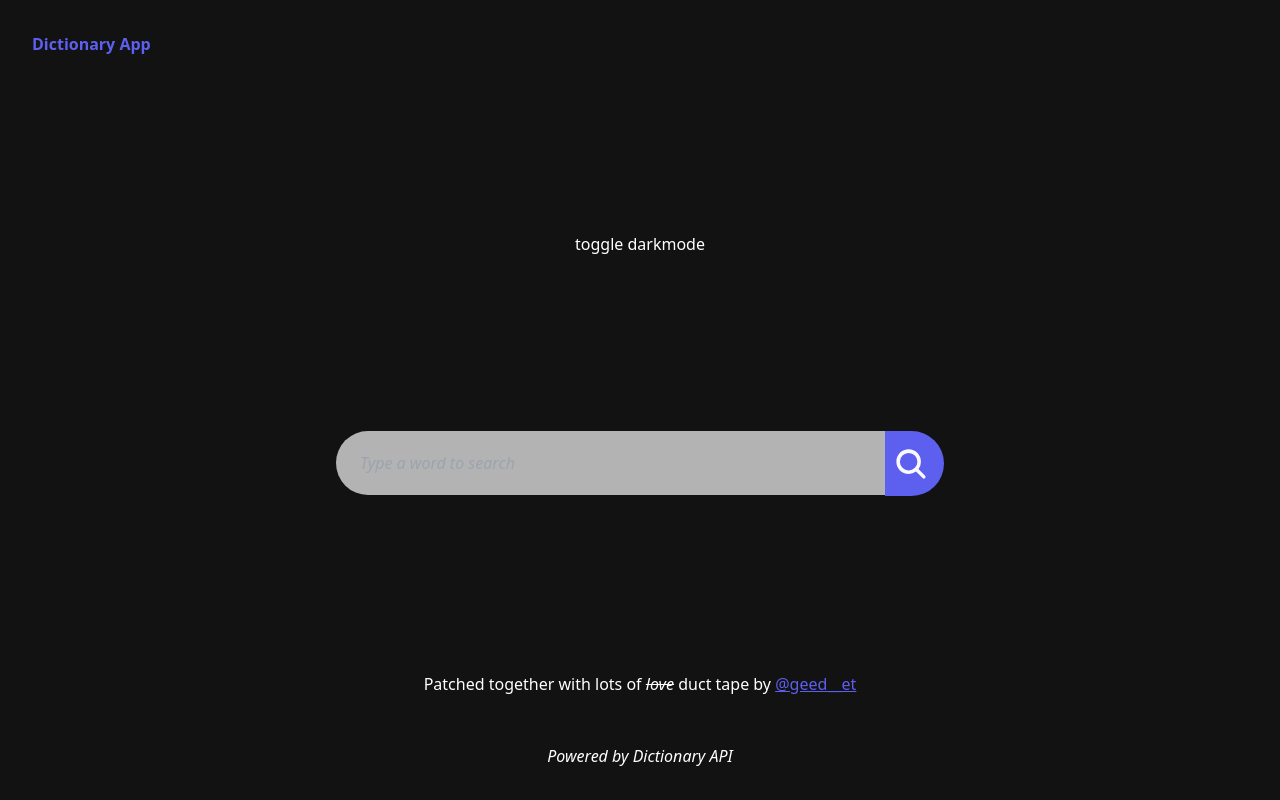
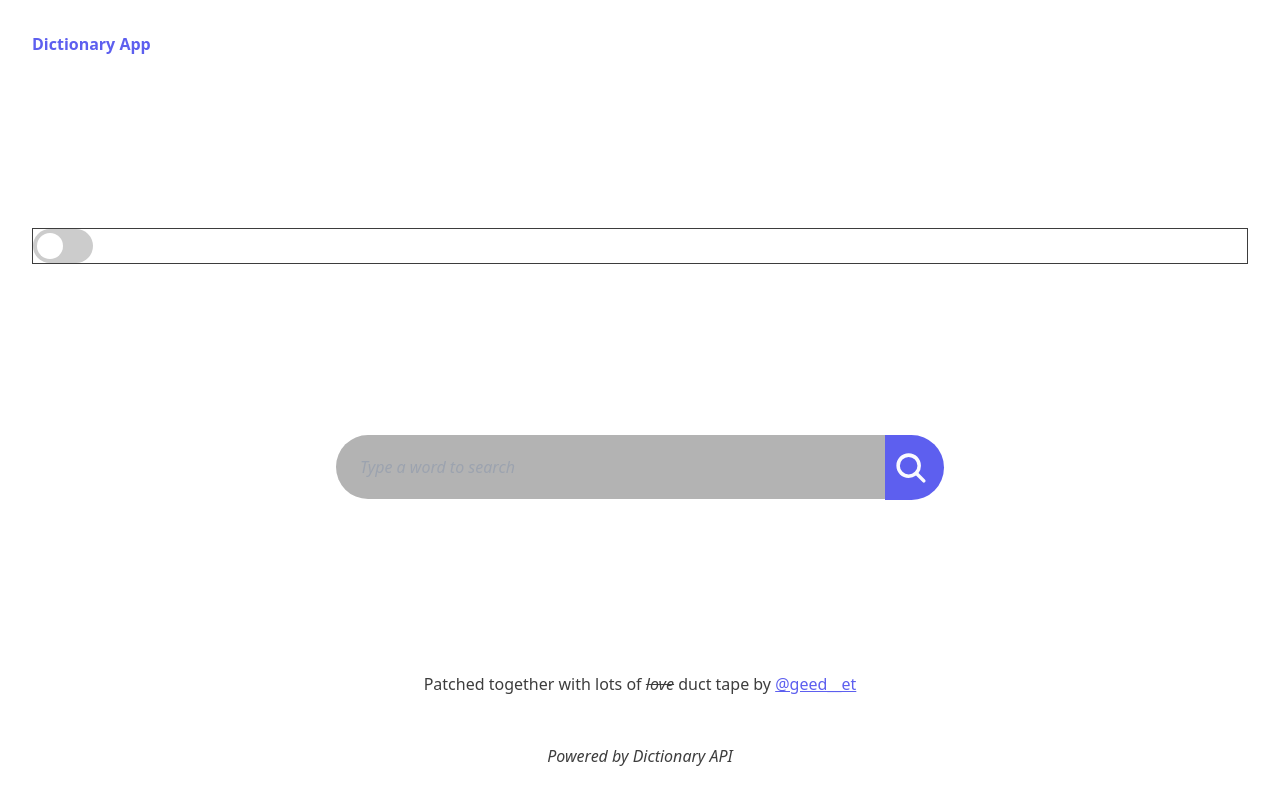
Before and after one commit to etowageed/dictionary-app, a Vue app: page / in a window 1280 px wide. Built offline with nearby package versions, Linux system fonts and the light colour scheme.

Commit message:
fixed toggle switch for light/darkmode

```diff
--- a/src/App.vue
+++ b/src/App.vue
@@ -2,21 +2,28 @@
 import Search from './components/Search.vue'
 import Header from './components/Header.vue'
 import Footer from './components/Footer.vue'
+import Toggle from './components/Toggle.vue'
 
 export default {
   name: 'App',
   components: {
-    Search, Header, Footer,
+    Search, Header, Footer, Toggle,
+  },
+
+  provide() {
+    return {
+      toggleBtn: this.toggleDarkBg
+    }
   },
 
   data() {
     return {
-      isDarkBg: 'false' // default theme is white so darkbg is false
+      isDarkBg: false // default theme is white so darkbg is false
 
     };
   },
   methods: {
-    toggleDarkBg() {
+    toggleDarkBg(isDarkBg) {
       this.isDarkBg = !this.isDarkBg;
 
     }
@@ -24,15 +31,14 @@ export default {
 }
 </script>
 
+
 <template>
   <div class="flex flex-col justify-between p-8 text-primary-txt min-h-screen"
     v-bind:class="{ dark: isDarkBg, light: !isDarkBg }">
 
     <Header class=" mb-20" />
 
-    <!-- <Search class="w-3/4 md:w-1/3 mx-auto"></Search> -->
-
-    <button @click="toggleDarkBg">toggle darkmode</button>
+    <Toggle></Toggle>
 
     <Search class="w-2/4 mx-auto" />
 
@@ -46,6 +52,8 @@ export default {
 </template>
 
 
+
+
 <style>
 .light {
   background-color: white;
--- /dev/null
+++ b/src/components/Toggle.vue
@@ -0,0 +1,78 @@
+<script>
+export default {
+    name: 'Toggle',
+
+    inject: ['toggleBtn']
+}
+</script>
+
+
+
+
+
+<template>
+    <div class="border">
+        <label class="switch">
+            <input type="checkbox" @change="toggleBtn">
+            <span class="slider"></span>
+        </label>
+    </div>
+</template>
+
+
+
+
+
+
+<style>
+/* The switch - the container */
+.switch {
+
+    position: relative;
+    display: inline-block;
+    width: 60px;
+    height: 34px;
+}
+
+/* Hide the default HTML checkbox */
+.switch input {
+    opacity: 0;
+    width: 0;
+    height: 0;
+}
+
+/* The slider */
+.slider {
+    position: absolute;
+    cursor: pointer;
+    top: 0;
+    left: 0;
+    right: 0;
+    bottom: 0;
+    background-color: #ccc;
+    transition: 0.4s;
+    border-radius: 34px;
+}
+
+/* The circle inside the slider */
+.slider:before {
+    position: absolute;
+    content: "";
+    height: 26px;
+    width: 26px;
+    left: 4px;
+    bottom: 4px;
+    background-color: white;
+    transition: 0.4s;
+    border-radius: 50%;
+}
+
+/* When the checkbox is checked, move the slider */
+input:checked+.slider {
+    background-color: #5D5FEF;
+}
+
+input:checked+.slider:before {
+    transform: translateX(26px);
+}
+</style>
```
